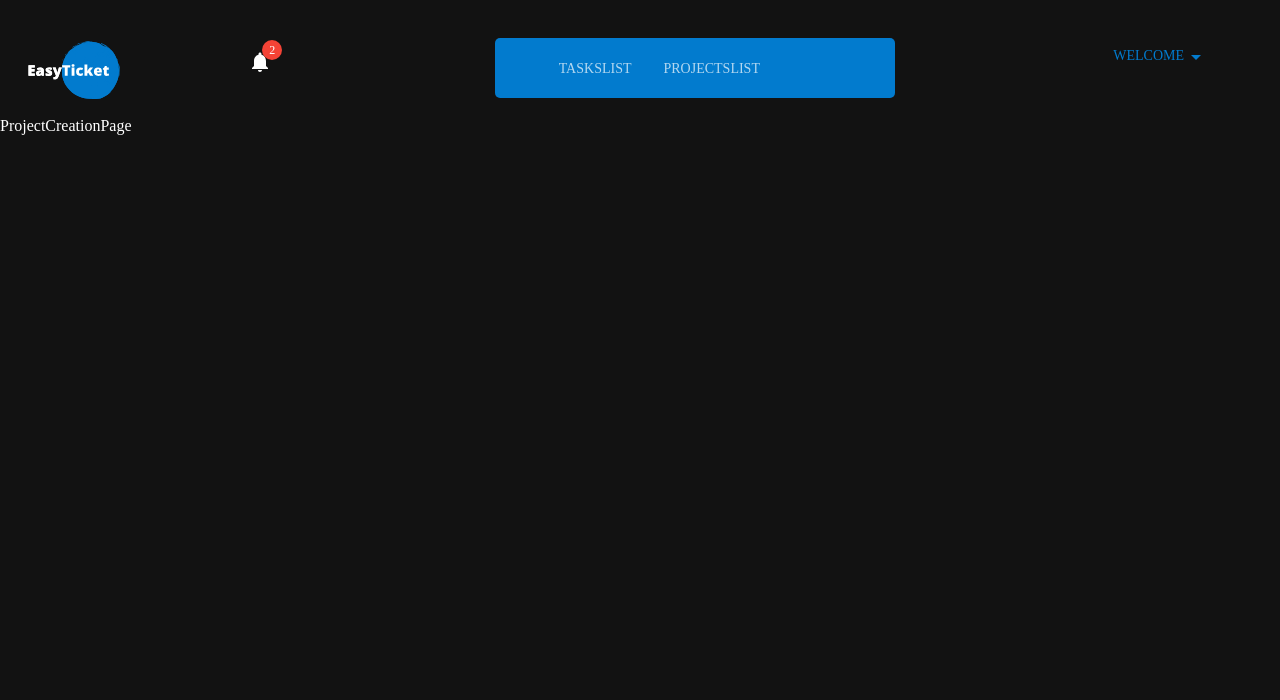
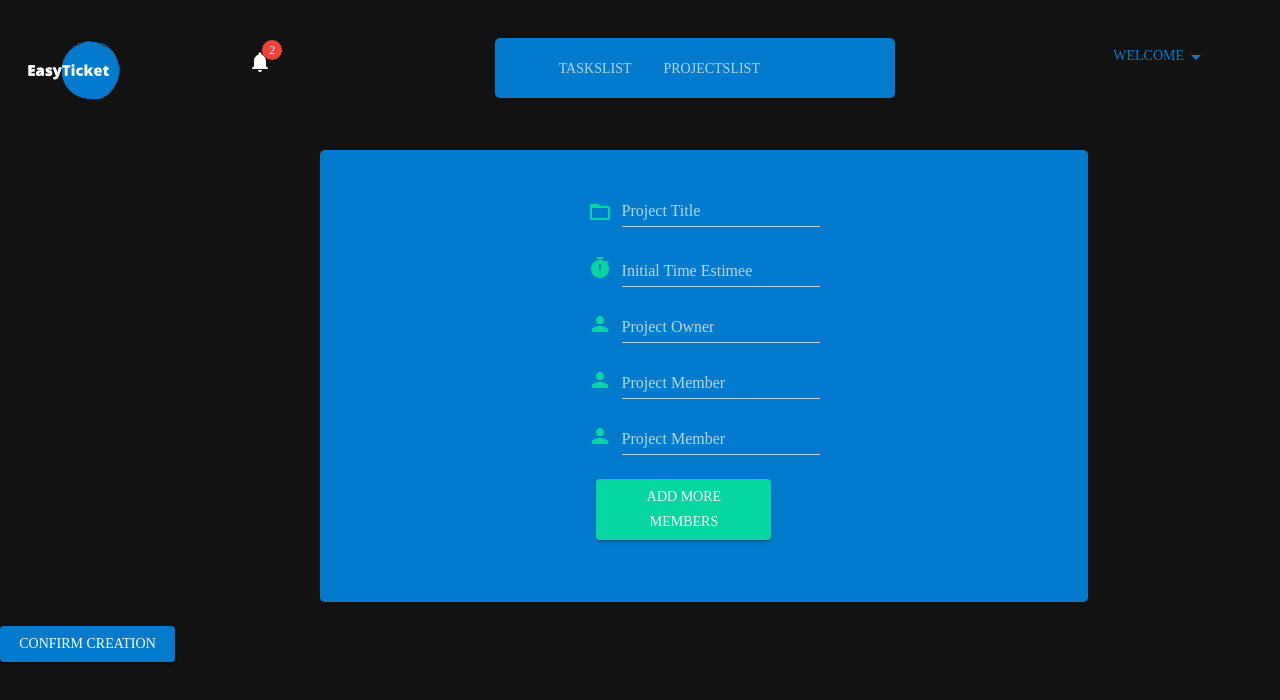
Before and after one commit to WildCodeSchool/2109-wns-lyon-les4fantastiques-front, a React (Create React App) app: page /create/project in a window 1280 px wide. Shown: the top 700 px of the page. Built offline with nearby package versions, Linux system fonts and the light colour scheme; a web font is replaced by a local one.

Commit message:
adding prpject-creation view

```diff
--- a/src/Pages/ProjectCreationPage/ProjectCreationPage.scss
+++ b/src/Pages/ProjectCreationPage/ProjectCreationPage.scss
@@ -0,0 +1,13 @@
+@import "../../scss/colors.scss";
+
+#project-creation-box {
+  margin-left: 25%;
+  margin-top: 4%;
+  padding: 2%;
+}
+
+#button-add-member {
+  margin-left: 35%;
+  margin-bottom: 5%;
+  background-color: $green;
+}
--- a/src/Pages/ProjectCreationPage/ProjectCreationPage.tsx
+++ b/src/Pages/ProjectCreationPage/ProjectCreationPage.tsx
@@ -1,15 +1,50 @@
+import { gql, useMutation } from '@apollo/client';
+import { Box, Button, Grid, Stack, TextField } from '@mui/material';
+import { useState } from 'react';
 import Header from '../../components/Shared/Header/Header';
 import './ProjectCreationPage.scss';
+import PersonIcon from '@mui/icons-material/Person';
+import TimerIcon from '@mui/icons-material/Timer';
+import FolderOpenIcon from '@mui/icons-material/FolderOpen';
+
 
 function ProjectCreationPage() : JSX.Element {
-	return(
+
+  return (
     <>
     <Header></Header>
-    <div>
-      <p>ProjectCreationPage</p>
-    </div>
-    </>
-	);
+<Box sx={{ width: '60%', backgroundColor: '#027bce', borderRadius: '5px'}} id='project-creation-box'>
+    <Grid container spacing={4} direction="column" justifyContent="center" alignItems="center">
+    <Grid item spacing={4}>
+  <Grid container direction="row" spacing={10} justifyContent="center" alignItems="center">
+    <Grid item xs={3} style={{marginRight:-50, marginTop:25}} ><FolderOpenIcon color="secondary"></FolderOpenIcon></Grid>
+    <Grid item xs={10} ><TextField id="name" label="Project Title" variant="standard"/></Grid>
+  </Grid>
+  <Grid container direction="row" spacing={10} justifyContent="center" alignItems="center">
+    <Grid item xs={3} style={{marginRight:-50,marginTop: 25}} ><TimerIcon color="secondary"></TimerIcon></Grid>
+    <Grid item xs={10}><TextField id="timeEstimation" label="Initial Time Estimee" variant="standard" sx={{ marginTop: 1 }} /></Grid>
+    </Grid>
+  <Grid container direction="row" spacing={10} justifyContent="center" alignItems="center">
+    <Grid item xs={3} style={{marginRight:-50, marginTop:25}} ><PersonIcon color="secondary"></PersonIcon></Grid>
+    <Grid item xs={10}><TextField id="Project Members" label="Project Owner" variant="standard" sx={{ marginTop: 1 }}/></Grid>
+  </Grid>
+  <Grid container direction="row" spacing={10} justifyContent="center" alignItems="center">
+    <Grid item xs={3} style={{marginRight:-50, marginTop:25}} ><PersonIcon color="secondary"></PersonIcon></Grid>
+    <Grid item xs={10}><TextField id="Project Members" label="Project Member" variant="standard" sx={{ marginTop: 1 }}/></Grid>
+  </Grid>
+  <Grid container direction="row" spacing={10} justifyContent="center" alignItems="center">
+    <Grid item xs={3} style={{marginRight:-50, marginTop:25}} ><PersonIcon color="secondary"></PersonIcon></Grid>
+    <Grid item xs={10}><TextField id="Project Members" label="Project Member" variant="standard" sx={{ marginTop: 1}}/></Grid>
+  </Grid>
+  </Grid>
+  </Grid>
+  <Stack spacing={2} direction="row"></Stack>
+  <Button variant="contained" sx={{ marginTop: 3, width: '25ch' }} id="button-add-member" > ADD MORE MEMBERS</Button>
+  </Box>
+
+  <Button  variant="contained" sx={{ marginTop: 3, width: '25ch' }} id="button-confirm-creation">CONFIRM CREATION</Button>
+  </>
+  )
 }
 
 export default ProjectCreationPage;
```
